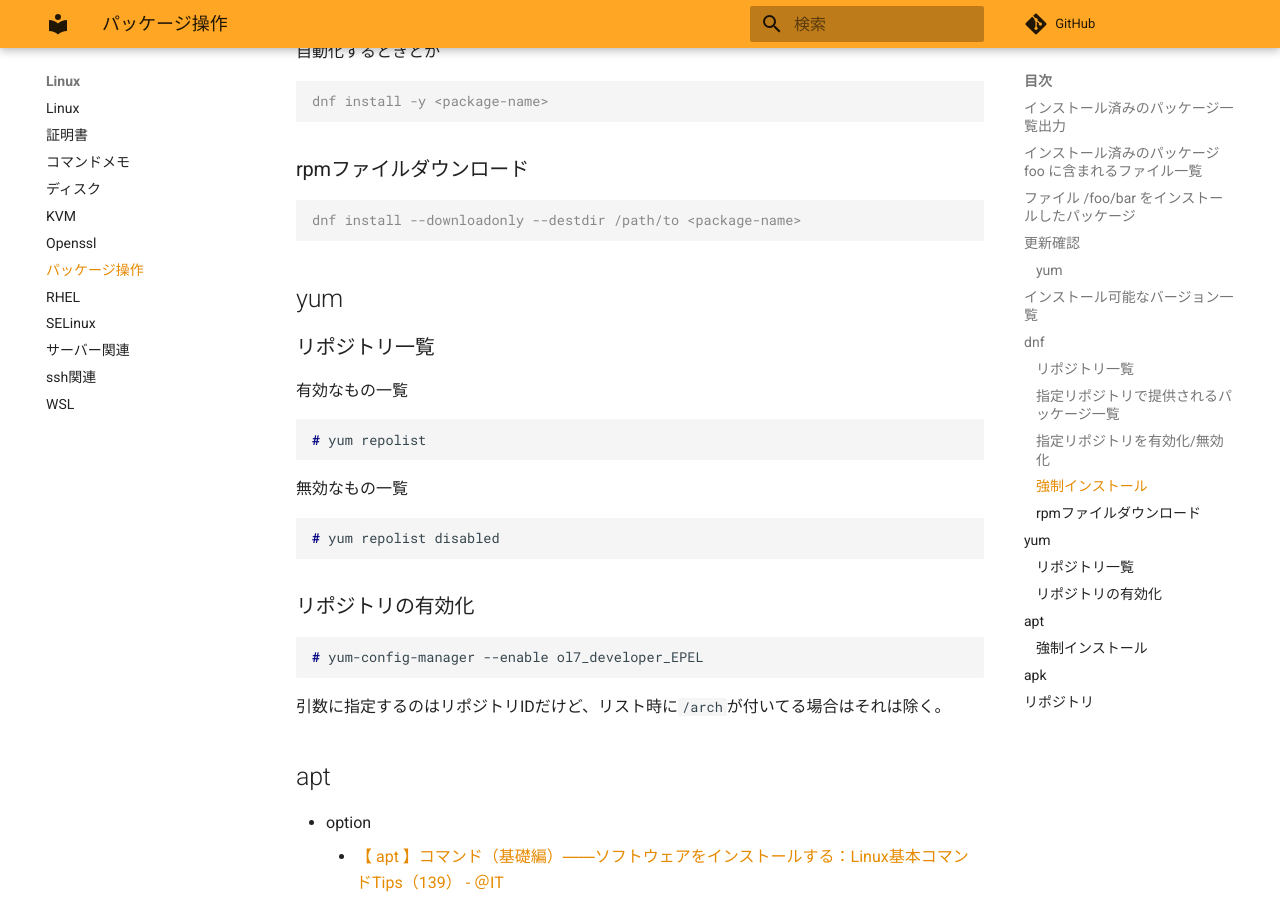
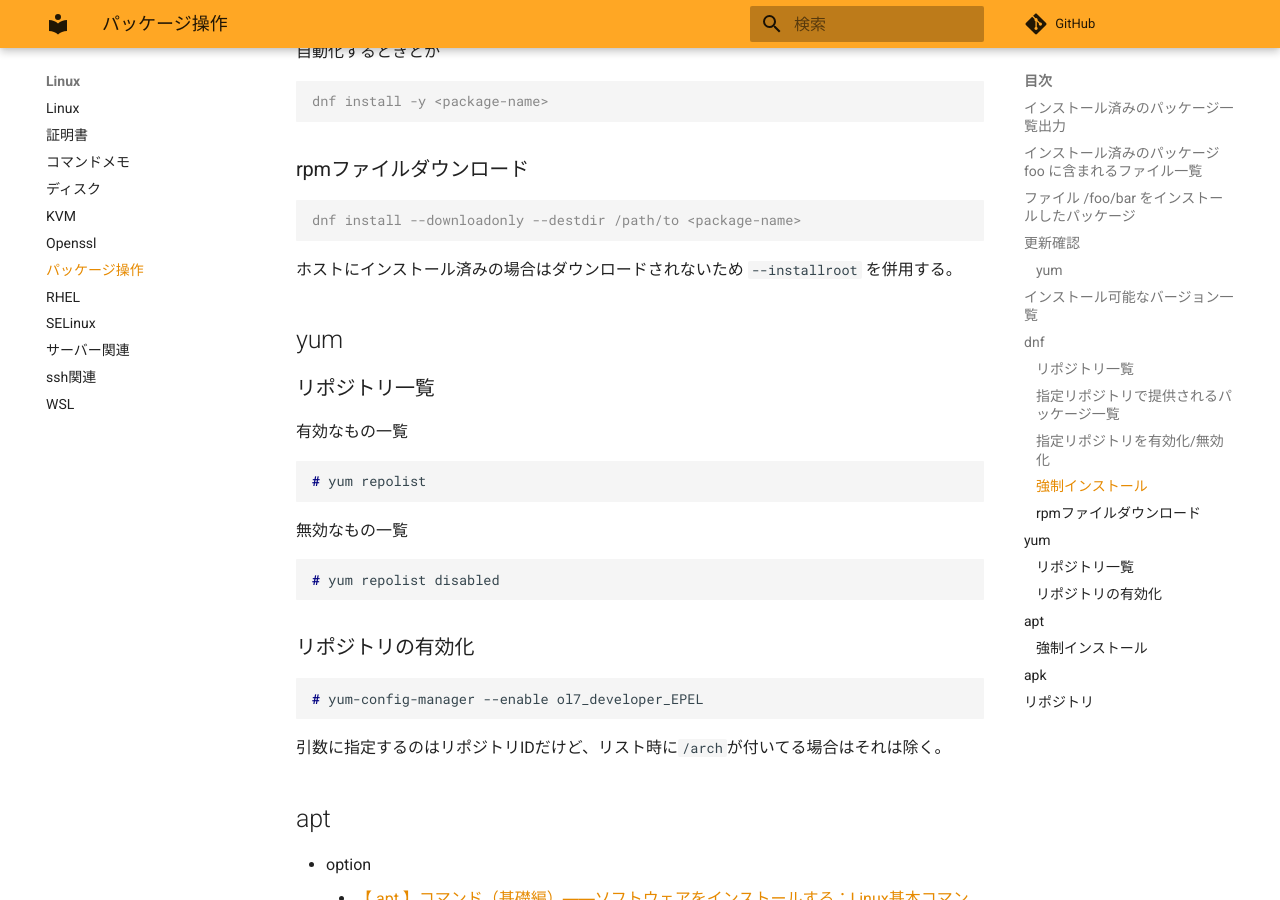
Before and after one commit to zaki-lknr/docs, an MkDocs documentation site: the page built from docs/Linux/package.md, in a window 1280 px wide and 900 px high, scrolled down 2514 px. Built offline with MkDocs 1.6.1 and Material for MkDocs 9.7.7, drawn with Linux system fonts in a browser that asks for light colours; comment, search, counter and statistics services are not loaded.

Commit message:
add: linux/package: rpmダウンロードの補足

````diff
--- a/docs/Linux/package.md
+++ b/docs/Linux/package.md
@@ -125,6 +125,8 @@ dnf install -y <package-name>
 dnf install --downloadonly --destdir /path/to <package-name>
 ```
 
+ホストにインストール済みの場合はダウンロードされないため `--installroot` を併用する。
+
 ## yum
 
 ### リポジトリ一覧
````
